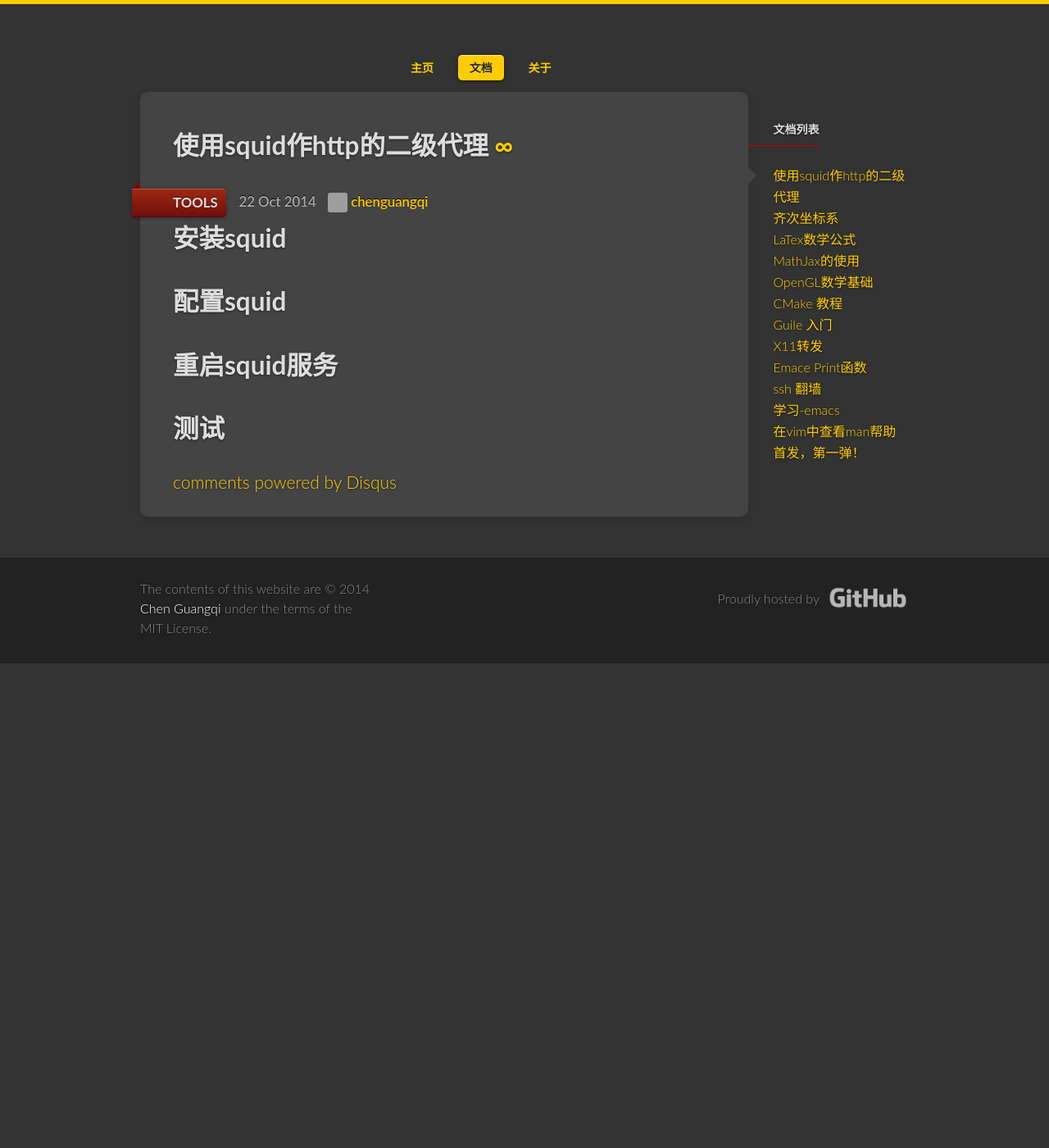
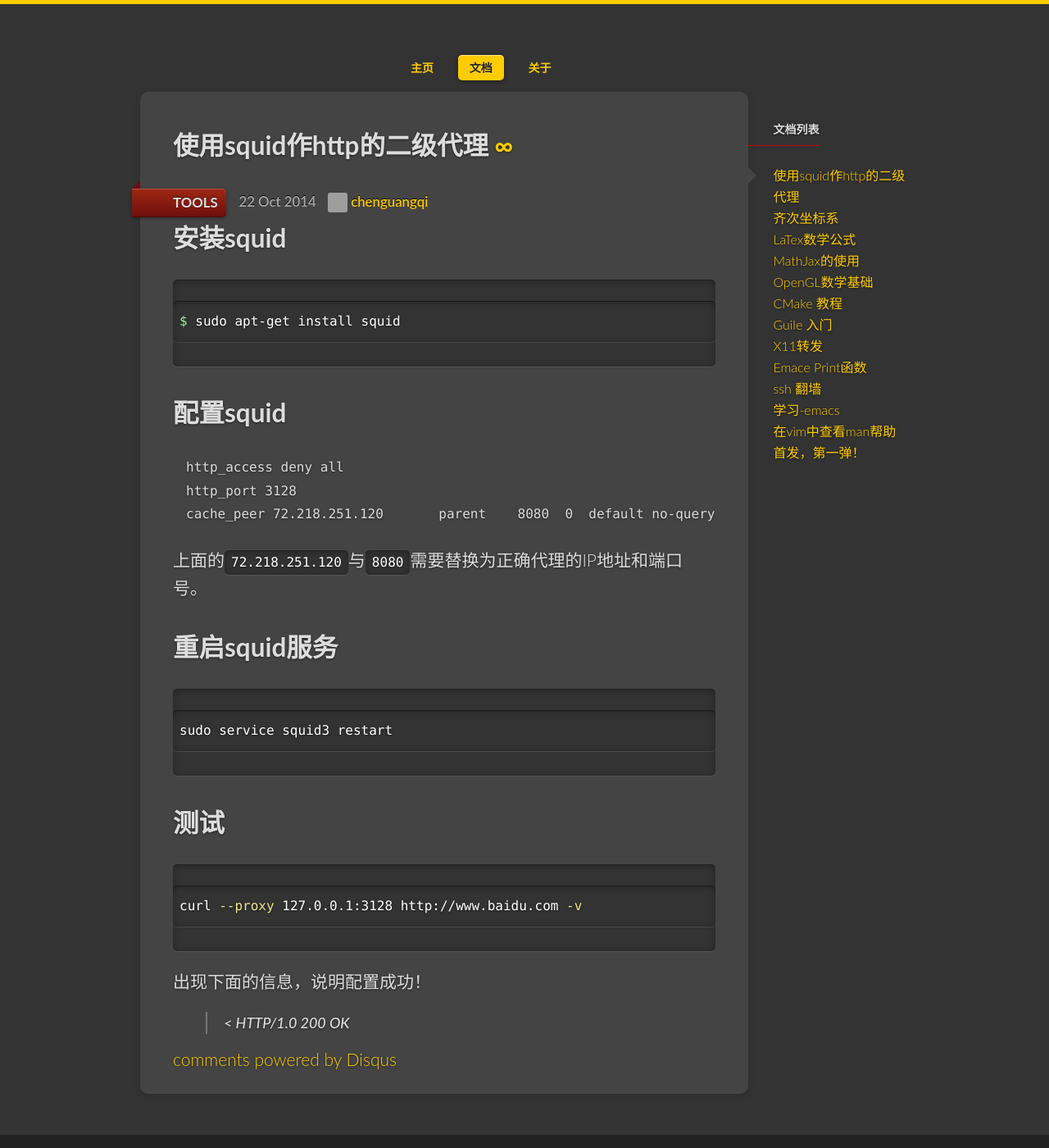
Before and after one commit to chenguangqi/chenguangqi.github.io, a Jekyll site: the page built from _posts/2014-10-22-squid-proxy.markdown, in a window 1280 px wide and 1400 px high. Shown: the whole window at 82% size. Built offline with Jekyll 4.4.1, drawn with Linux system fonts in a browser that asks for light colours; nearby versions of some CDN libraries; library files that are not in the unit come from our copies; Markdown is read by kramdown in place of the engine named in the settings; comment, search, counter and statistics services are not loaded; grey boxes are pictures that could not be loaded.

Commit message:
Update 2014-10-22-squid-proxy.markdown

````diff
--- a/_posts/2014-10-22-squid-proxy.markdown
+++ b/_posts/2014-10-22-squid-proxy.markdown
@@ -7,8 +7,32 @@ categories: [Tools]
 
 ## 安装squid
 
+```bash
+$ sudo apt-get install squid
+```
+
 ## 配置squid
+
+```squid
+http_access deny all
+http_port 3128
+cache_peer 72.218.251.120       parent    8080  0  default no-query
+```
+
+上面的`72.218.251.120`与`8080`需要替换为正确代理的IP地址和端口号。
 
 ## 重启squid服务
 
+```bash
+sudo service squid3 restart
+```
+
 ## 测试
+
+```bash
+curl --proxy 127.0.0.1:3128 http://www.baidu.com -v
+```
+出现下面的信息，说明配置成功！
+>
+>< HTTP/1.0 200 OK
+>
````
